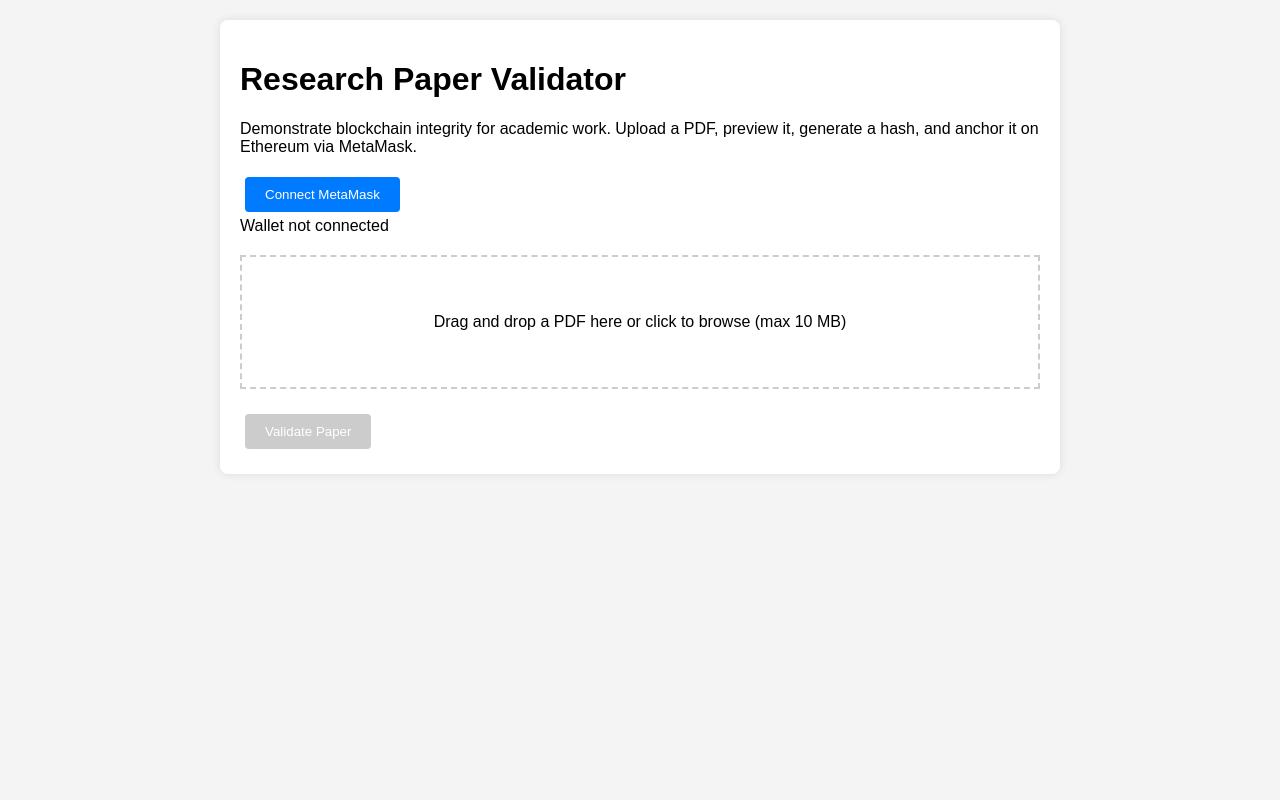
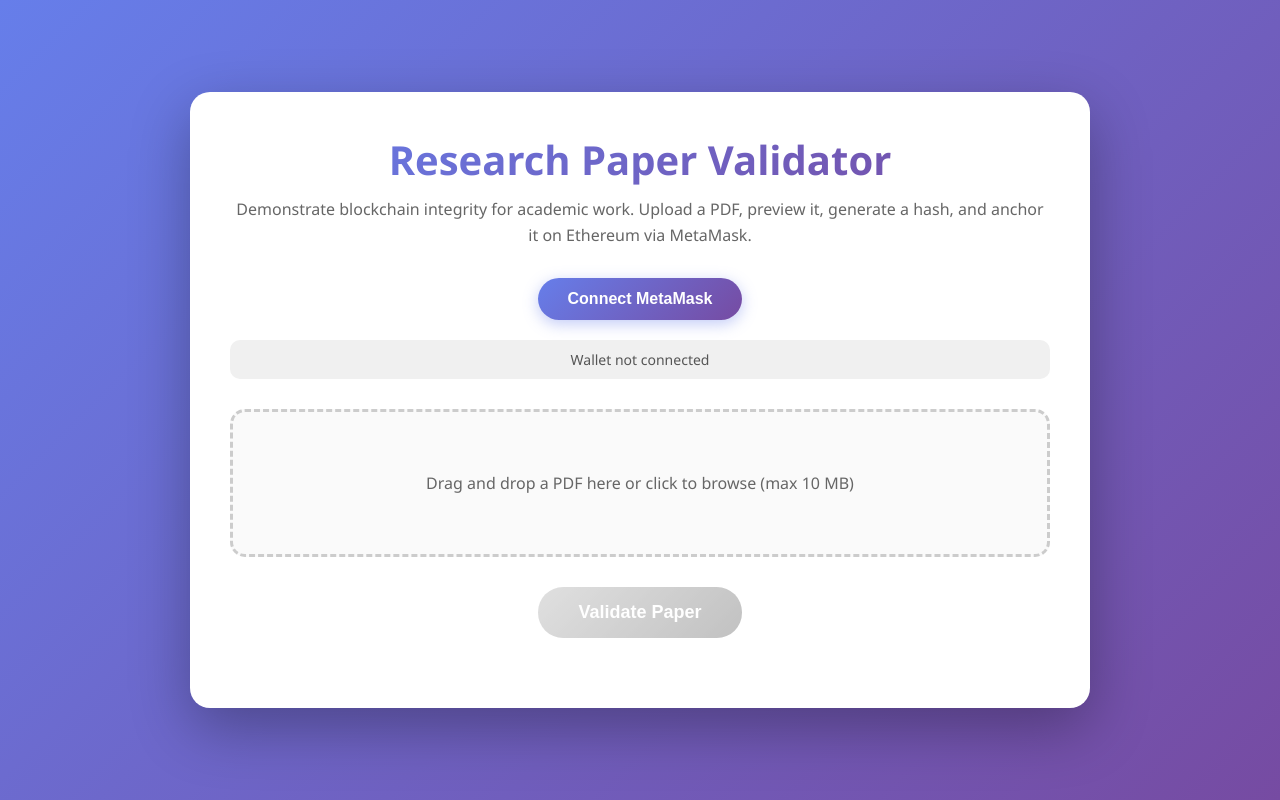
Before and after one commit to ayush-bhavsar/research-paper-validator-v3, a Flask app: page / in a window 1280 px wide. Run offline with Flask 3, Linux system fonts and the light colour scheme; some libraries are stand-ins or nearby versions.

Commit message:
stylling improved

```diff
--- a/static/css/styles.css
+++ b/static/css/styles.css
@@ -1,59 +1,269 @@
+* {
+    margin: 0;
+    padding: 0;
+    box-sizing: border-box;
+}
+
 body {
-    font-family: Arial, sans-serif;
-    margin: 0;
+    font-family: 'Segoe UI', Tahoma, Geneva, Verdana, sans-serif;
+    background: linear-gradient(135deg, #667eea 0%, #764ba2 100%);
+    min-height: 100vh;
     padding: 20px;
-    background-color: #f4f4f4;
+    display: flex;
+    justify-content: center;
+    align-items: center;
 }
 
 .container {
-    max-width: 800px;
-    margin: 0 auto;
+    max-width: 900px;
+    width: 100%;
     background: white;
-    padding: 20px;
-    border-radius: 8px;
-    box-shadow: 0 0 10px rgba(0,0,0,0.1);
+    padding: 40px;
+    border-radius: 20px;
+    box-shadow: 0 20px 60px rgba(0, 0, 0, 0.3);
+    animation: fadeIn 0.5s ease-in;
+}
+
+@keyframes fadeIn {
+    from {
+        opacity: 0;
+        transform: translateY(-20px);
+    }
+    to {
+        opacity: 1;
+        transform: translateY(0);
+    }
+}
+
+h1 {
+    color: #333;
+    margin-bottom: 10px;
+    font-size: 2.5em;
+    text-align: center;
+    background: linear-gradient(135deg, #667eea 0%, #764ba2 100%);
+    -webkit-background-clip: text;
+    -webkit-text-fill-color: transparent;
+    background-clip: text;
+}
+
+.container > p {
+    text-align: center;
+    color: #666;
+    margin-bottom: 30px;
+    line-height: 1.6;
+}
+
+#connectWallet {
+    display: block;
+    margin: 20px auto;
+    padding: 12px 30px;
+    background: linear-gradient(135deg, #667eea 0%, #764ba2 100%);
+    color: white;
+    border: none;
+    border-radius: 25px;
+    cursor: pointer;
+    font-size: 16px;
+    font-weight: 600;
+    transition: all 0.3s ease;
+    box-shadow: 0 4px 15px rgba(102, 126, 234, 0.4);
+}
+
+#connectWallet:hover {
+    transform: translateY(-2px);
+    box-shadow: 0 6px 20px rgba(102, 126, 234, 0.6);
+}
+
+#walletStatus {
+    text-align: center;
+    padding: 10px;
+    margin: 15px 0;
+    background: #f0f0f0;
+    border-radius: 10px;
+    color: #555;
+    font-weight: 500;
+    font-size: 14px;
 }
 
 .upload-zone {
-    border: 2px dashed #ccc;
-    padding: 40px;
+    border: 3px dashed #ccc;
+    padding: 60px 40px;
     text-align: center;
-    margin: 20px 0;
+    margin: 30px 0;
     cursor: pointer;
+    border-radius: 15px;
+    transition: all 0.3s ease;
+    background: #fafafa;
+}
+
+.upload-zone:hover {
+    border-color: #667eea;
+    background: #f5f7ff;
 }
 
 .upload-zone.dragover {
-    border-color: #007bff;
-    background-color: #e9f4ff;
+    border-color: #667eea;
+    background: linear-gradient(135deg, rgba(102, 126, 234, 0.1) 0%, rgba(118, 75, 162, 0.1) 100%);
+    transform: scale(1.02);
+}
+
+.upload-zone p {
+    color: #666;
+    font-size: 16px;
+    margin: 0;
 }
 
 #pdfViewer {
-    margin: 20px 0;
+    margin: 30px 0;
     text-align: center;
+    padding: 20px;
+    background: #f9f9f9;
+    border-radius: 15px;
+}
+
+#pdfCanvas {
+    max-width: 100%;
+    height: auto;
+    border: 1px solid #ddd;
+    border-radius: 10px;
+    box-shadow: 0 4px 12px rgba(0, 0, 0, 0.1);
 }
 
 .controls {
-    margin-top: 10px;
+    margin-top: 20px;
+    display: flex;
+    justify-content: center;
+    align-items: center;
+    gap: 15px;
 }
 
-button {
+.controls button {
     padding: 10px 20px;
-    margin: 5px;
-    background: #007bff;
+    background: #667eea;
     color: white;
     border: none;
-    border-radius: 4px;
+    border-radius: 8px;
     cursor: pointer;
+    font-size: 14px;
+    transition: all 0.3s ease;
 }
 
-button:disabled {
+.controls button:hover:not(:disabled) {
+    background: #764ba2;
+    transform: translateY(-2px);
+}
+
+.controls button:disabled {
     background: #ccc;
     cursor: not-allowed;
 }
 
+#pageInfo {
+    font-weight: 600;
+    color: #333;
+    min-width: 100px;
+}
+
+button {
+    padding: 12px 30px;
+    margin: 10px 5px;
+    background: linear-gradient(135deg, #667eea 0%, #764ba2 100%);
+    color: white;
+    border: none;
+    border-radius: 25px;
+    cursor: pointer;
+    font-size: 16px;
+    font-weight: 600;
+    transition: all 0.3s ease;
+    box-shadow: 0 4px 15px rgba(102, 126, 234, 0.4);
+}
+
+button:hover:not(:disabled) {
+    transform: translateY(-2px);
+    box-shadow: 0 6px 20px rgba(102, 126, 234, 0.6);
+}
+
+button:disabled {
+    background: linear-gradient(135deg, #ccc 0%, #999 100%);
+    cursor: not-allowed;
+    box-shadow: none;
+    opacity: 0.6;
+}
+
+#validateBtn {
+    display: block;
+    margin: 30px auto;
+    padding: 15px 40px;
+    font-size: 18px;
+}
+
 #result {
-    margin-top: 20px;
-    padding: 10px;
-    background: #e9ffe9;
-    border: 1px solid #4caf50;
+    margin-top: 30px;
+    padding: 25px;
+    background: linear-gradient(135deg, #e8f5e9 0%, #c8e6c9 100%);
+    border: 2px solid #4caf50;
+    border-radius: 15px;
+    animation: slideIn 0.5s ease-out;
 }
+
+@keyframes slideIn {
+    from {
+        opacity: 0;
+        transform: translateY(20px);
+    }
+    to {
+        opacity: 1;
+        transform: translateY(0);
+    }
+}
+
+#result h2 {
+    color: #2e7d32;
+    margin-bottom: 20px;
+    font-size: 1.8em;
+    text-align: center;
+}
+
+#result p {
+    margin: 12px 0;
+    color: #1b5e20;
+    font-size: 14px;
+    line-height: 1.8;
+    word-break: break-all;
+}
+
+#result strong {
+    color: #1b5e20;
+    font-weight: 700;
+}
+
+#result span {
+    color: #2e7d32;
+    font-family: 'Courier New', monospace;
+}
+
+@media (max-width: 768px) {
+    .container {
+        padding: 25px;
+    }
+
+    h1 {
+        font-size: 2em;
+    }
+
+    .upload-zone {
+        padding: 40px 20px;
+    }
+
+    button, #validateBtn {
+        width: 100%;
+        margin: 10px 0;
+    }
+
+    .controls {
+        flex-direction: column;
+    }
+
+    .controls button {
+        width: 100%;
+    }
+}
```
